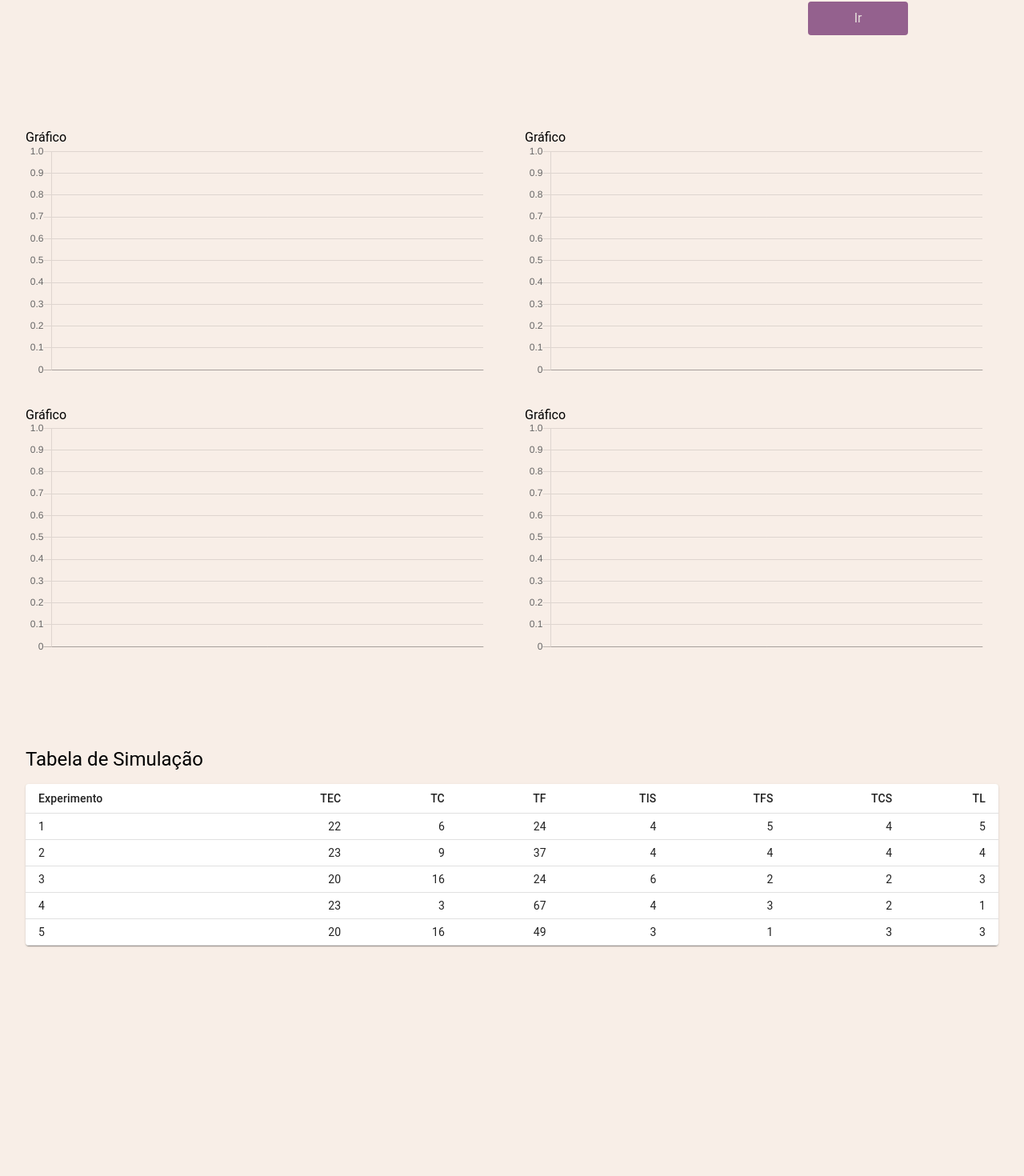
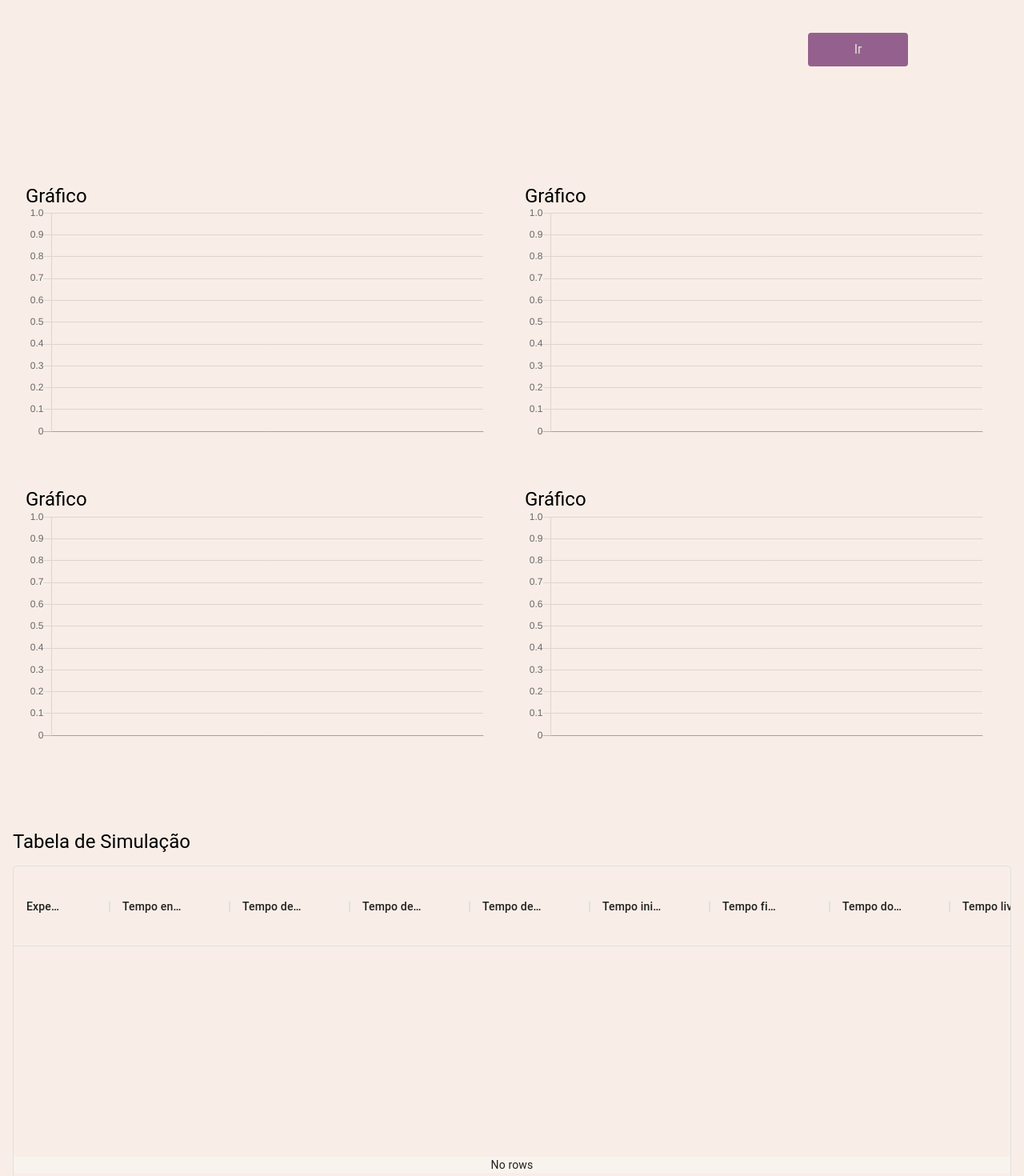
Before and after one commit to lorenaelias/simuladorMM1, a React (Create React App) app: page / in a window 1280 px wide. Shown: the part 436-1906 px from the top of the page at 80% size. Built offline with nearby package versions, Linux system fonts and the light colour scheme.

Commit message:
mudei tabela

```diff
--- a/src/modules/main/MainPage.js
+++ b/src/modules/main/MainPage.js
@@ -1,7 +1,8 @@
 import React, { ChangeEvent, useState } from 'react';
 import styles from './MainPage.module.css';
 import Chart from './components/Chart/Chart';
-import Table from './components/Table/Table';
+import Tabela from './components/Table/Table';
+import { DataGrid } from '@material-ui/data-grid';
 
 export default function MainPage() {
     const [tempoSim, setTempo] = useState(0);
@@ -15,6 +16,8 @@ export default function MainPage() {
     const [ts, setTS] = useState(0);
     const [mediaTS, setMediaTS] = useState('');
     const [varianciaTS, setVarianciaTS] = useState('');
+
+    const [dados, setDados] = useState([]);
 
     async function handleSubmit(event) {
         event.preventDefault();
@@ -69,7 +72,7 @@ export default function MainPage() {
                     tl = tc-tfs_antes
                 }
             }
-            tabela.push([experimento, tecint, tc, tf, tsint, tis, tfs, tcs, tl])
+            tabela.push({id: experimento, tecint, tc, tf, tsint, tis, tfs, tcs, tl})
 
             tfs_antes = tfs
             tc_antes = tc
@@ -78,6 +81,8 @@ export default function MainPage() {
             experimento = experimento + 1
 
         }
+
+        setDados(tabela)
 
         console.log(tabela)
         // alert('Acho que vou ficar aqui mesmo');
@@ -260,15 +265,31 @@ export default function MainPage() {
 
             <div className={styles.statistics}>
                 <div className={styles.charts}>
-                    <div className={styles.chart1}>Gráfico<Chart /></div>
-                    <div className={styles.chart2}>Gráfico<Chart /></div>
-                    <div className={styles.chart3}>Gráfico<Chart /></div>
-                    <div className={styles.chart4}>Gráfico<Chart /></div>
+                    <div className={styles.chart1}>Gráfico<Chart data={dados}/></div>
+                    <div className={styles.chart2}>Gráfico<Chart data={dados}/></div>
+                    <div className={styles.chart3}>Gráfico<Chart data={dados}/></div>
+                    <div className={styles.chart4}>Gráfico<Chart data={dados}/></div>
                 </div>
                 <div className={styles.tableContainer}>
                     Tabela de Simulação
                     <div className={styles.table}>
-                        <Table/>
+                        <div className={styles.tableContainerGrid}>
+                            <DataGrid
+                            rows={dados}
+                            columns={[
+                                { field: 'id', headerName: 'Experimento', width: 120 },
+                                { field: 'tecint', headerName: 'Tempo entre chegadas', width: 150 },
+                                { field: 'tc', headerName: 'Tempo de chegada no relogio', width: 150 },
+                                { field: 'tf', headerName: 'Tempo de fila', width: 150 },
+                                { field: 'tsint', headerName: 'Tempo de serviço', width: 150 },
+                                { field: 'tis', headerName: 'Tempo inicial do serviço no relogio', width: 150 },
+                                { field: 'tfs', headerName: 'Tempo final do serviço no relogio', width: 150 },
+                                { field: 'tcs', headerName: 'Tempo do cliente no sistema', width: 150 },
+                                { field: 'tl', headerName: 'Tempo livre do operador', width: 150 },
+                            ]}
+                            headerHeight={100}
+                            />
+                        </div>
                     </div>
                 </div>
             </div>
--- a/src/modules/main/MainPage.module.css
+++ b/src/modules/main/MainPage.module.css
@@ -143,6 +143,10 @@ input[type=submit]:hover {
     border-radius: 1rem;
     /* background-color: rgba(240, 240, 250, 0.75);
     box-shadow: 0px 0px 10px rgba(0, 0, 0, 0.25); */
+
+    margin-top: 1rem;
+    margin-bottom: 0.5rem;
+    font-size: x-large;
 }
 
 .chart1 {
@@ -163,9 +167,14 @@ input[type=submit]:hover {
 
 .tableContainer {
     grid-area: table;
-    padding: 1rem;
+    /* padding: 1rem; */
     margin-top: 5rem;
     font-size: x-large;
+}
+
+.tableContainerGrid {
+    height: 700px;
+    width: '100%';
 }
 
 .table {
```
